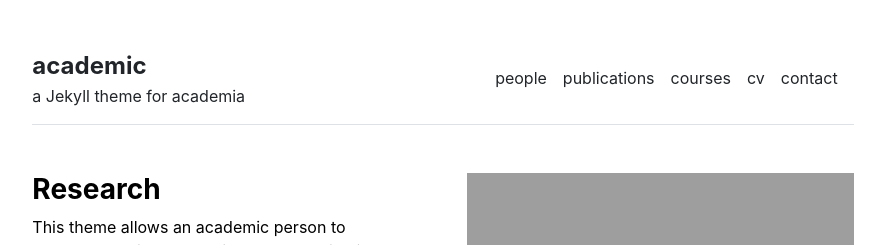
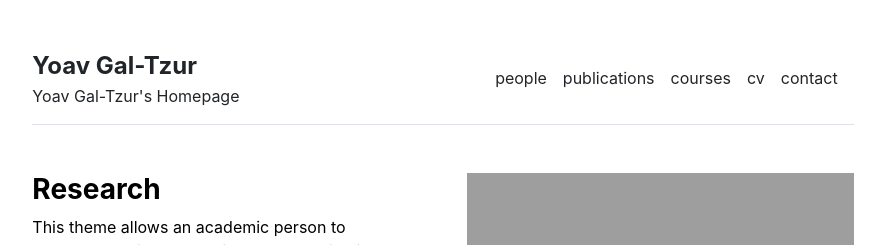
Before and after one commit to yoavGaltzur/yoavGaltzur.github.io, a Jekyll site: the page built from index.md, in a window 1280 px wide. Shown: the top 245 px of the page, without its empty margins (197-1082 px from the left). Built offline with Jekyll 4.4.1, drawn with Linux system fonts in a browser that asks for light colours.

Commit message:
change site name

```diff
--- a/_config.yml
+++ b/_config.yml
@@ -1,4 +1,4 @@
 url: "" # the base hostname & protocol for your site, e.g. http://example.com
 baseurl: "" # the subpath of your site, e.g. /blog
-title: "academic" # the name of your site, e.g. ACME Corp.
-description: "a Jekyll theme for academia"
+title: "Yoav Gal-Tzur" # the name of your site, e.g. ACME Corp.
+description: "Yoav Gal-Tzur's Homepage"
```
